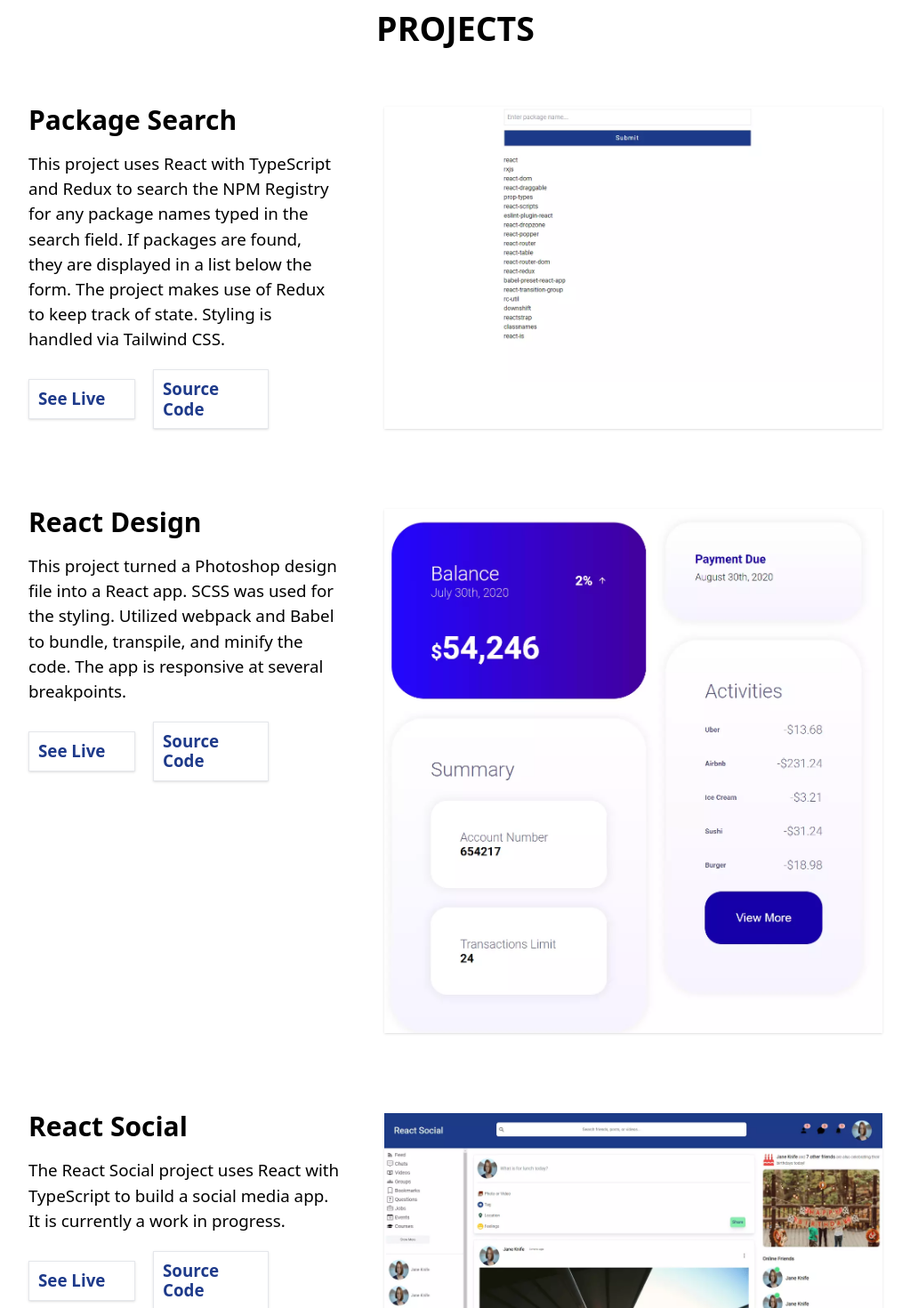
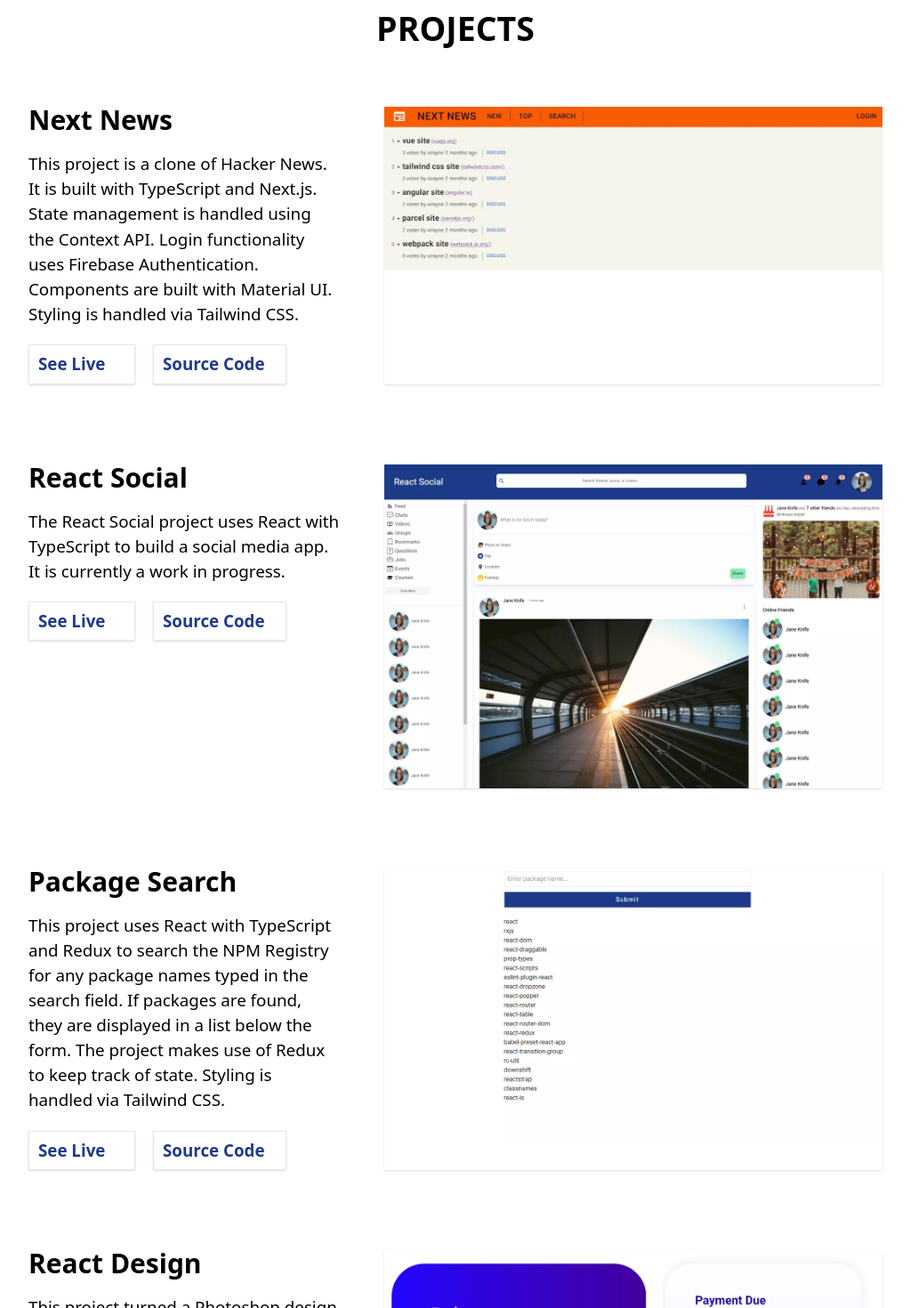
Before and after one commit to xiraynedev/portfolio-v2, a React app: page / in a window 1280 px wide. Shown: the part 500-1970 px from the top of the page at 89% size, without its empty margins (128-1151 px from the left). Built offline with nearby package versions, Linux system fonts and the light colour scheme.

Commit message:
add next news project with images

```diff
--- a/src/components/Container/Container.tsx
+++ b/src/components/Container/Container.tsx
@@ -1,27 +1,36 @@
-import React, {useLayoutEffect} from 'react';
-import {Header} from '../Header/Header';
-import {ReactDesign} from '../ReactDesign/ReactDesign';
-import {Footer} from '../Footer/Footer';
-import {PackageSearch} from '../PackageSearch/PackageSearch';
-import {ReactSocial} from '../ReactSocial/ReactSocial';
+import React, { useLayoutEffect } from 'react';
+import { Header } from '../Header/Header';
+import { ReactDesign } from '../ReactDesign/ReactDesign';
+import { Footer } from '../Footer/Footer';
+import { PackageSearch } from '../PackageSearch/PackageSearch';
+import { ReactSocial } from '../ReactSocial/ReactSocial';
 import gsap from 'gsap';
+import { NextNews } from '../NextNews/NextNews';
 
 export const Container: React.FC = () => {
-
   useLayoutEffect(() => {
-    gsap.to('#title', {x: 0, duration: 1.5, delay: .75, ease: 'Bounce.easeOut'})
-  })
+    gsap.to('#title', {
+      x: 0,
+      duration: 1.5,
+      delay: 0.75,
+      ease: 'Bounce.easeOut',
+    });
+  });
 
   return (
     <>
-      <Header/>
+      <Header />
       <h2
         id='title'
-        className='-translate-x-full text-center mt-20 mb-8 lg:mb-20 text-6xl font-bold'>PROJECTS</h2>
-      <PackageSearch/>
-      <ReactDesign/>
-      <ReactSocial/>
-      <Footer/>
+        className='-translate-x-full text-center mt-20 mb-8 lg:mb-20 text-6xl font-bold'
+      >
+        PROJECTS
+      </h2>
+      <NextNews />
+      <ReactSocial />
+      <PackageSearch />
+      <ReactDesign />
+      <Footer />
     </>
   );
 };
--- /dev/null
+++ b/src/components/NextNews/NextNews.tsx
@@ -0,0 +1,20 @@
+import React, {FC} from 'react';
+import {ProjectComponent} from '../ProjectComponent/ProjectComponent';
+
+const nextNewsLarge = require('../../assets/next-news-large.webp');
+const nextNewsMedium = require('../../assets/next-news-medium.webp');
+
+export const NextNews: FC = () => {
+  const nextNewsProps = {
+    title: 'Next News',
+    text: `This project is a clone of Hacker News. It is built with TypeScript and Next.js. State management is handled using the Context API. Login functionality uses Firebase Authentication. Components are built with Material UI. Styling is handled via Tailwind CSS.`,
+    liveAnchorHref: 'https://next-news-project.vercel.app/new/1',
+    sourceAnchorHref: 'https://github.com/xiraynedev/next-news/tree/main',
+    imageFull: nextNewsLarge,
+    imageMedium: nextNewsMedium,
+  };
+
+  return (
+    <ProjectComponent packageProps={nextNewsProps}/>
+  );
+}
--- a/src/components/ProjectComponent/ProjectComponent.tsx
+++ b/src/components/ProjectComponent/ProjectComponent.tsx
@@ -1,4 +1,4 @@
-import React, {FC, useLayoutEffect} from 'react';
+import React, { FC, useLayoutEffect } from 'react';
 import gsap from 'gsap';
 
 interface ProjectProps {
@@ -12,35 +12,56 @@ interface ProjectProps {
   };
 }
 
-export const ProjectComponent: FC<ProjectProps> = ({packageProps}) => {
-  const {title, text, liveAnchorHref, sourceAnchorHref, imageFull, imageMedium} = packageProps;
+export const ProjectComponent: FC<ProjectProps> = ({ packageProps }) => {
+  const {
+    title,
+    text,
+    liveAnchorHref,
+    sourceAnchorHref,
+    imageFull,
+    imageMedium,
+  } = packageProps;
 
   useLayoutEffect(() => {
-    gsap.to('#project-section', {opacity: 1, duration: 2.5, delay: 1.75, ease: 'Bounce.easeOut'})
-  })
+    gsap.to('#project-section', {
+      opacity: 1,
+      duration: 2.5,
+      delay: 1.75,
+      ease: 'Bounce.easeOut',
+    });
+  });
 
   return (
     <section
-    id='project-section'
-      className='opacity-0 flex flex-col mx-auto mb-20 w-9/12 lg:flex-row lg:mt-12 lg:max-w-screen-lg'>
+      id='project-section'
+      className='opacity-0 flex flex-col mx-auto mb-20 w-9/12 lg:flex-row lg:mt-12 lg:max-w-screen-lg'
+    >
       <article className='my-8 md:mr-20'>
         <h3 className='font-bold text-5xl mb-5'>{title}</h3>
-        <p className='leading-normal text-3xl lg:my-8'>
-          {text}
-        </p>
+        <p className='leading-normal text-3xl lg:my-8'>{text}</p>
         <div className='flex items-center mt-8'>
-          <a href={liveAnchorHref} className='border w-48 p-4 shadow text-blue-900 font-bold text-3xl mr-8'>See Live</a>
-          {sourceAnchorHref &&
-						<a href={sourceAnchorHref} className='border w-52 p-4 shadow text-blue-900 font-bold text-3xl'>Source
-							Code</a>}
+          <a
+            href={liveAnchorHref}
+            className='border w-48 p-4 shadow text-blue-900 font-bold text-3xl mr-8'
+          >
+            See Live
+          </a>
+          {sourceAnchorHref && (
+            <a
+              href={sourceAnchorHref}
+              className='border w-60 p-4 shadow text-blue-900 font-bold text-3xl'
+            >
+              Source Code
+            </a>
+          )}
         </div>
       </article>
       <article className='my-8 shrink-0 w-full md:w-7/12 shadow border-0'>
         <div className='w-full'>
           <a href={liveAnchorHref}>
             <picture>
-              <source srcSet={imageFull} media='(min-width:800px)'/>
-              <img src={imageMedium} alt='React package search project.'/>
+              <source srcSet={imageFull} media='(min-width:800px)' />
+              <img src={imageMedium} alt='React package search project.' />
             </picture>
           </a>
         </div>
```
Also changed, not shown: src/assets/next-news-large.webp (added), src/assets/next-news-medium.webp (added).
